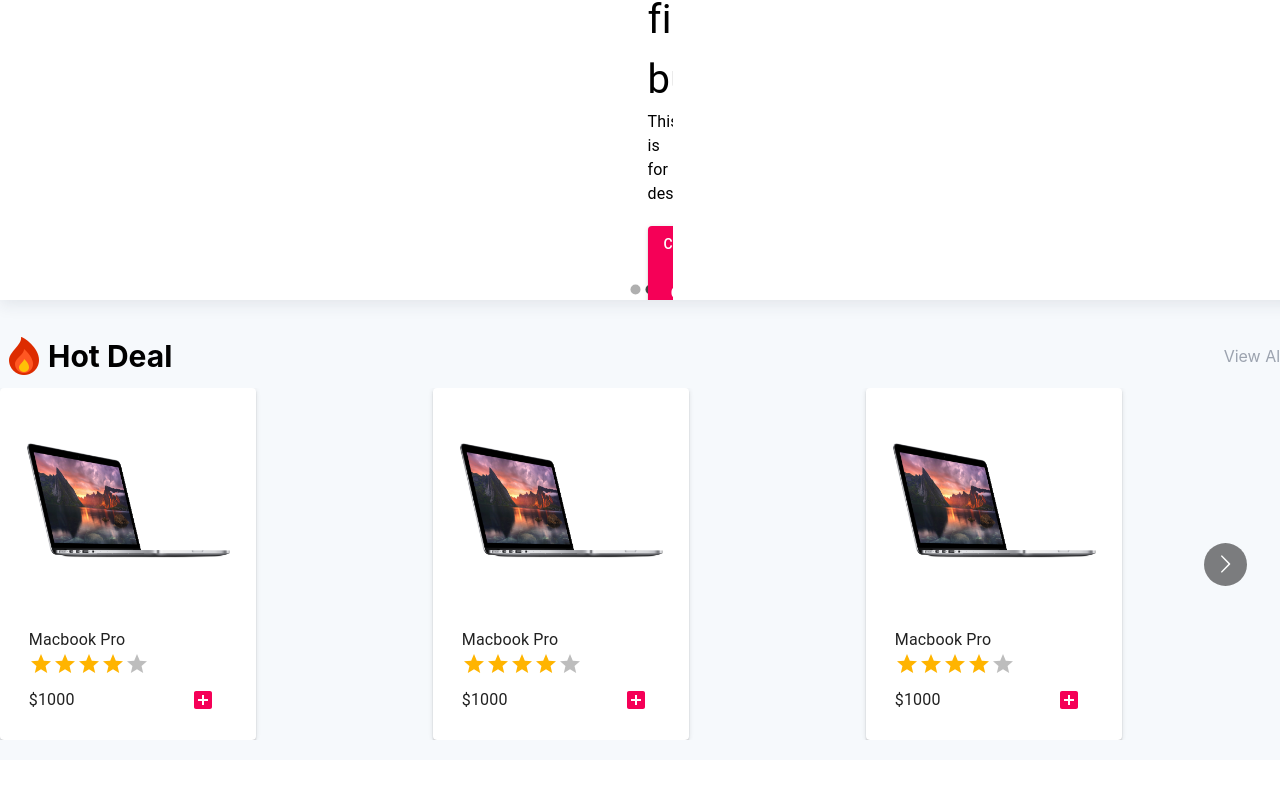
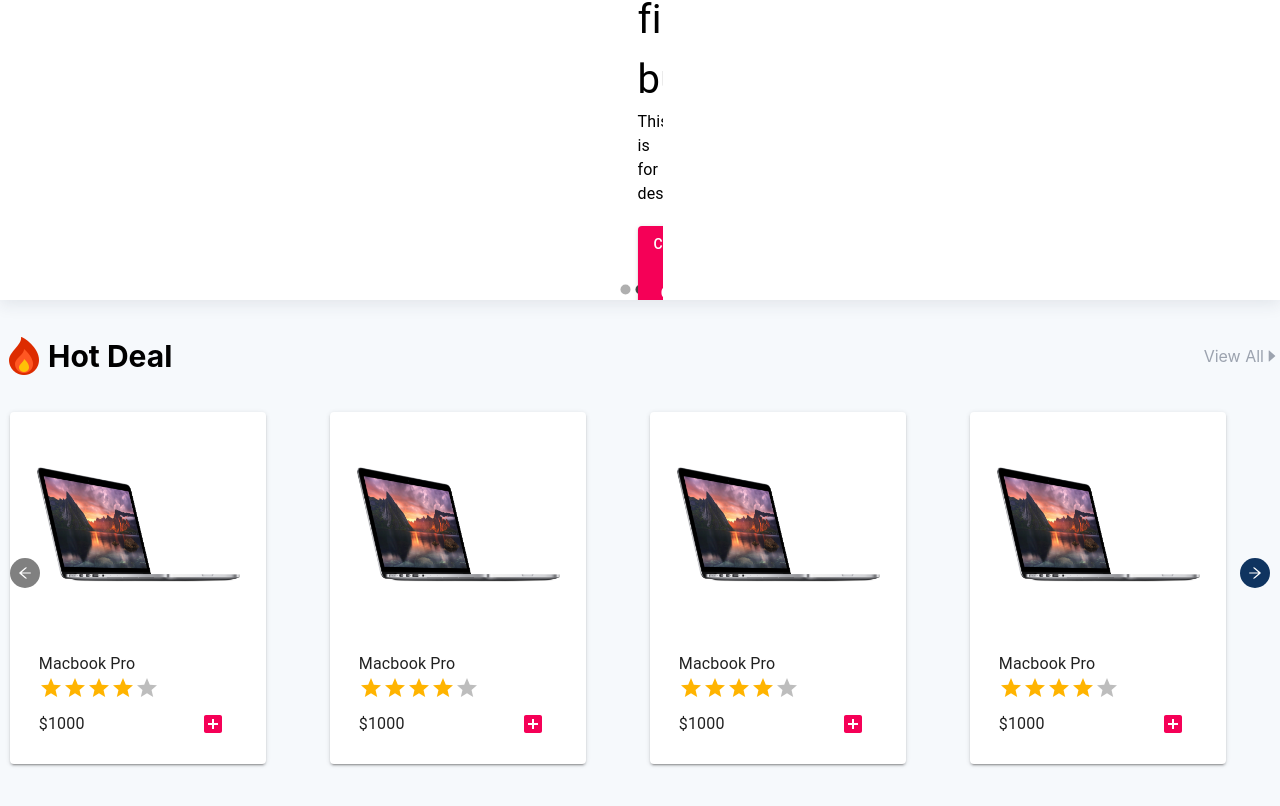
Before and after one commit to ArmanurRahman/skyblue-frontend, a React (Create React App) app: page / in a window 1280 px wide. Shown: the part 378-1184 px from the top of the page. Before the commit the page ends 1138 px from the top, so only its background shows below. Built offline with nearby package versions, Linux system fonts and the light colour scheme.

Commit message:
fix multi carousel

```diff
--- a/src/component/Carousel/MultiCarousel.jsx
+++ b/src/component/Carousel/MultiCarousel.jsx
@@ -1,88 +1,111 @@
-import React, { useEffect, useState } from "react";
+import React, { useEffect, useRef, useState } from "react";
+import MainCard from "../Cards/main-card";
+import { AiOutlineArrowLeft, AiOutlineArrowRight } from "react-icons/ai";
+
 import "./carousel.css";
 
-const Carousel = (props) => {
-    const { children, show } = props;
+const Carousel = ({ data }) => {
+    const [width, setWidth] = useState(0);
+    const [slidesPerPage, setSlidesPerPage] = useState(0);
+    const [currentPosition, setCurrentPosition] = useState(0);
+    const [currentMargin, setCurrentMargin] = useState(0);
+    const [slidesCount, setSlidesCount] = useState(0);
+    const [necessaryMargin, setNecessaryMargin] = useState(0);
 
-    const [currentIndex, setCurrentIndex] = useState(0);
-    const [length, setLength] = useState(children.length);
+    const myRef = useRef(null);
 
-    const [touchPosition, setTouchPosition] = useState(null);
+    useEffect(() => {
+        window.addEventListener("resize", checkWidth);
+        setParams();
+    }, []);
+    function checkWidth() {
+        const containerWidth = myRef.current.clientWidth;
+        setWidth(containerWidth);
 
-    // Set the length to match current children from props
-    useEffect(() => {
-        setLength(children.length);
-    }, [children]);
-
-    const next = () => {
-        if (currentIndex < length - show) {
-            setCurrentIndex((prevState) => prevState + 1);
+        setParams(containerWidth);
+    }
+    const setParams = (w) => {
+        let perPageSlide = 0;
+        if (w < 551) {
+            perPageSlide = 1;
+        } else {
+            if (w < 901) {
+                perPageSlide = 2;
+            } else {
+                if (w < 1101) {
+                    perPageSlide = 3;
+                } else {
+                    perPageSlide = 4;
+                }
+            }
         }
+        setSlidesPerPage(perPageSlide);
+        setSlidesCount(data.length - perPageSlide);
+        if (currentPosition > slidesCount) {
+            setCurrentPosition((prevState) => prevState - slidesPerPage);
+        }
+        setCurrentMargin(-currentPosition * (100 / perPageSlide));
+        setNecessaryMargin(-currentPosition * (100 / perPageSlide));
     };
 
-    const prev = () => {
-        if (currentIndex > 0) {
-            setCurrentIndex((prevState) => prevState - 1);
+    function slideLeft() {
+        if (currentPosition != slidesCount) {
+            setNecessaryMargin(currentMargin - 100 / slidesPerPage);
+
+            setCurrentMargin((prevState) => prevState - 100 / slidesPerPage);
+            setCurrentPosition((prevState) => prevState + 1);
         }
-    };
+    }
 
-    const handleTouchStart = (e) => {
-        const touchDown = e.touches[0].clientX;
-        setTouchPosition(touchDown);
-    };
+    function slideRight() {
+        if (currentPosition != 0) {
+            setNecessaryMargin(currentMargin + 100 / slidesPerPage);
 
-    const handleTouchMove = (e) => {
-        const touchDown = touchPosition;
-
-        if (touchDown === null) {
-            return;
+            setCurrentMargin((prevState) => prevState + 100 / slidesPerPage);
+            setCurrentPosition((prevState) => prevState - 1);
         }
-
-        const currentTouch = e.touches[0].clientX;
-        const diff = touchDown - currentTouch;
-
-        if (diff > 5) {
-            next();
-        }
-
-        if (diff < -5) {
-            prev();
-        }
-
-        setTouchPosition(null);
-    };
-
+    }
+    console.log(currentPosition);
     return (
-        <div className='carousel-container'>
-            <div className='carousel-wrapper'>
-                {/* You can alwas change the content of the button to other things */}
-                {currentIndex > 0 && (
-                    <button onClick={prev} className='left-arrow'>
-                        &lt;
-                    </button>
-                )}
-                <div
-                    className='carousel-content-wrapper'
-                    onTouchStart={handleTouchStart}
-                    onTouchMove={handleTouchMove}
+        <div id='container' ref={myRef}>
+            <div id='slider-container'>
+                <button
+                    onClick={slideRight}
+                    className='btn rounded-full text-white cursor-pointer'
+                    style={{
+                        backgroundColor:
+                            currentPosition == 0 ? "gray" : "rgb(15, 52, 96)",
+                        cursor:
+                            currentPosition == 0 ? "not-allowed" : "pointer",
+                    }}
+                    disabled={currentPosition == 0}
                 >
-                    <div
-                        className={`carousel-content show-${show}`}
-                        style={{
-                            transform: `translateX(-${
-                                currentIndex * (100 / show)
-                            }%)`,
-                        }}
-                    >
-                        {children}
-                    </div>
+                    <AiOutlineArrowLeft />
+                </button>
+                <div id='slider' style={{ marginLeft: necessaryMargin + "%" }}>
+                    {data.map((item, index) => (
+                        <div key={`${index}`} className='slide'>
+                            <MainCard item={item} />
+                        </div>
+                    ))}
                 </div>
-                {/* You can alwas change the content of the button to other things */}
-                {currentIndex < length - show && (
-                    <button onClick={next} className='right-arrow'>
-                        &gt;
-                    </button>
-                )}
+                <button
+                    onClick={slideLeft}
+                    className='btn rounded-full text-white cursor-pointer'
+                    style={{
+                        backgroundColor:
+                            currentPosition == data.length - slidesPerPage
+                                ? "gray"
+                                : "rgb(15, 52, 96)",
+                        cursor:
+                            currentPosition == data.length - slidesPerPage
+                                ? "not-allowed"
+                                : "pointer",
+                    }}
+                    disabled={currentPosition == data.length - slidesPerPage}
+                >
+                    <AiOutlineArrowRight />
+                </button>
             </div>
         </div>
     );
--- a/src/component/Carousel/carousel.css
+++ b/src/component/Carousel/carousel.css
@@ -1,76 +1,74 @@
-.carousel-container {
-    width: 100%;
-    display: flex;
-    flex-direction: column;
+#container {
+    height: 100vh;
+    width: 100vw;
+    margin: 0;
+    padding: 0;
 }
 
-.carousel-wrapper {
-    display: flex;
-    width: 100%;
+#slider-container {
+    height: 400px;
+    width: 100vw;
+    max-width: 1300px;
     position: relative;
+    overflow: hidden;
+    margin: auto;
 }
 
-.carousel-content-wrapper {
-    overflow: hidden;
-    width: 100%;
-    height: 105%;
+#slider-container .btn {
+    display: flex;
+    position: absolute;
+    top: calc(50% - 30px);
+    height: 30px;
+    width: 30px;
+    align-items: center;
+    justify-content: center;
+    background-color: rgb(15, 52, 96);
+    z-index: 100;
 }
 
-.carousel-content {
-    display: flex;
-    transition: all 250ms linear;
-    -ms-overflow-style: none; /* hide scrollbar in IE and Edge */
-    scrollbar-width: none; /* hide scrollbar in Firefox */
+#slider-container .btn:hover {
+    transform: scale(1.2);
 }
 
-/* hide scrollbar in webkit browser */
-.carousel-content::-webkit-scrollbar,
-.carousel-content::-webkit-scrollbar {
-    display: none;
+#slider-container .btn:first-of-type {
+    left: 10px;
 }
 
-.carousel-content > * {
-    width: 100%;
-    flex-shrink: 0;
-    flex-grow: 1;
+#slider-container .btn:last-of-type {
+    right: 10px;
 }
 
-.carousel-content.show-2 > * {
-    width: 50%;
+#slider-container #slider {
+    display: flex;
+    width: 1000%;
+    height: 100%;
+    transition: all 0.7s;
 }
 
-.carousel-content.show-3 > * {
-    width: calc(100% / 3);
+#slider-container #slider .slide {
+    margin: auto 10px;
 }
 
-.carousel-content.show-4 > * {
-    width: calc(100% / 4);
+@media only screen and (min-width: 1100px) {
+    #slider-container #slider .slide {
+        width: calc(2.5% - 20px);
+    }
 }
 
-.left-arrow,
-.right-arrow {
-    position: absolute;
-    z-index: 1;
-    top: 50%;
-    transform: translateY(-50%);
-    width: 48px;
-    height: 48px;
-    border-radius: 24px;
-    background-color: white;
-    border: 1px solid #ddd;
+@media only screen and (max-width: 1100px) {
+    #slider-container #slider .slide {
+        width: calc(3.3333333% - 20px);
+    }
 }
 
-.left-arrow {
-    left: 24px;
+@media only screen and (max-width: 900px) {
+    #slider-container #slider .slide {
+        width: calc(5% - 20px);
+    }
 }
 
-.right-arrow {
-    right: 24px;
-}
-
-@media (hover: none) and (pointer: coarse) {
-    .left-arrow,
-    .right-arrow {
-        display: none;
+@media only screen and (max-width: 550px) {
+    #slider-container #slider .slide {
+        width: calc(10% - 20px);
     }
 }
--- a/src/component/Carousel/carousel.jsx
+++ b/src/component/Carousel/carousel.jsx
@@ -12,6 +12,7 @@
         display: "flex",
         justifyContent: "space-between",
         alignItems: "center",
+        maxWidth: 1330,
     },
     img: {
         width: "50%",
@@ -101,26 +102,6 @@
             </Carousel>
         </div>
     );
-    /*
-    return (
-        <Slide>
-            {carouselData.map((item) => (
-                <div key={item.description}>
-                    <img
-                        className='d-block w-100'
-                        src={`${process.env.PUBLIC_URL}/img/macbook_pro.jpeg`}
-                        alt='First slide'
-                    />
-
-                    <h3>First slide label</h3>
-                    <p>
-                        Nulla vitae elit libero, a pharetra augue mollis
-                        interdum.
-                    </p>
-                </div>
-            ))}
-        </Slide>
-    );*/
 };
 
 export default CarouselHome;
--- /dev/null
+++ b/src/component/Hocks/windowsDimention.jsx
@@ -0,0 +1,28 @@
+import { useState, useEffect } from "react";
+
+function getWindowDimensions() {
+    const { innerWidth: width, innerHeight: height } = window;
+    return {
+        width,
+        height,
+    };
+}
+
+const useWindowDimensions = () => {
+    const [windowDimensions, setWindowDimensions] = useState(
+        getWindowDimensions()
+    );
+
+    useEffect(() => {
+        function handleResize() {
+            setWindowDimensions(getWindowDimensions());
+        }
+
+        window.addEventListener("resize", handleResize);
+        return () => window.removeEventListener("resize", handleResize);
+    }, []);
+
+    return windowDimensions;
+};
+
+export default useWindowDimensions;
--- a/src/component/MainCartHolder/MainCardHolder.jsx
+++ b/src/component/MainCartHolder/MainCardHolder.jsx
@@ -1,88 +1,26 @@
 import React from "react";
 import { makeStyles } from "@material-ui/core/styles";
-import MainCard from "../Cards/main-card";
-import Carousel from "react-multi-carousel";
-import "react-multi-carousel/lib/styles.css";
+import MultiCarousel from "../Carousel/MultiCarousel";
 
 const useStyles = makeStyles((theme) => ({
     container: {
         display: "flex",
-        //overflow: "hidden",
-        justifyContent: "center",
+
         flexDirection: "row",
-        width: "100%",
-        transform: "translateX(0)",
+        width: "90%",
+
         marginBottom: 20,
-        //transition: "all 0.5s ease-in-out",
-        //flexWrap: "none !important",
-    },
-    slider: {
-        //width: "350px",
-        //overflow: "hidden",
     },
 }));
 
 const MainCardHolder = ({ data }) => {
     const classes = useStyles();
-    const responsive = {
-        superLargeDesktop: {
-            // the naming can be any, depends on you.
-            breakpoint: { max: 4000, min: 3000 },
-            items: 5,
-        },
-        desktop: {
-            breakpoint: { max: 3000, min: 1300 },
-            items: 5,
-        },
-        tablet: {
-            breakpoint: { max: 1300, min: 464 },
-            items: 3,
-        },
-        mobile: {
-            breakpoint: { max: 464, min: 0 },
-            items: 1,
-        },
-    };
 
     return (
         <div className={classes.container}>
-            <Carousel
-                ssr
-                partialVisbile
-                deviceType={"desktop"}
-                itemClass='image-item'
-                responsive={responsive}
-            >
-                {data.map((item, index) => {
-                    return <MainCard key={index} item={item} />;
-                })}
-            </Carousel>
+            <MultiCarousel data={data} />
         </div>
     );
 };
 
 export default MainCardHolder;
-/*
-<Carousel
-                ssr
-                partialVisbile
-                deviceType={"desktop"}
-                itemClass='image-item'
-                responsive={responsive}
-            >
-                {data.map((item, index) => {
-                    return <MainCard key={index} item={item} />;
-                })}
-            </Carousel>
-<Box className={classes.container}>
-            {data.map((item, index) => (
-                <Box
-                    className={classes.slider}
-                    key={index}
-
-                >
-                    <MainCard item={item} />
-                </Box>
-            ))}
-        </Box>
-*/
```
Also changed, not shown: 1 other file (tests, documents, lock files or other folders).
